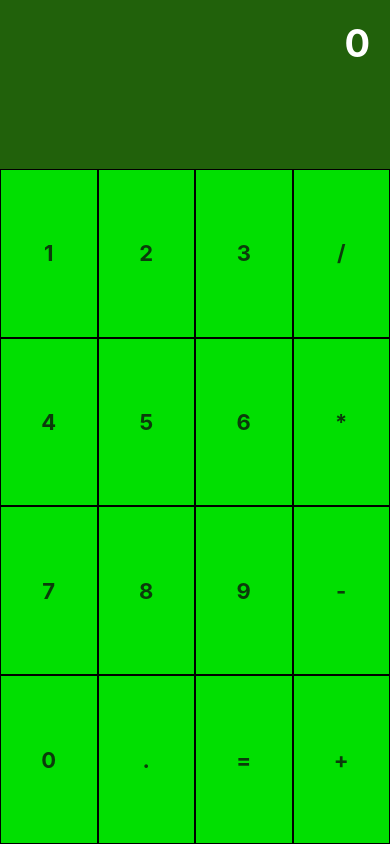
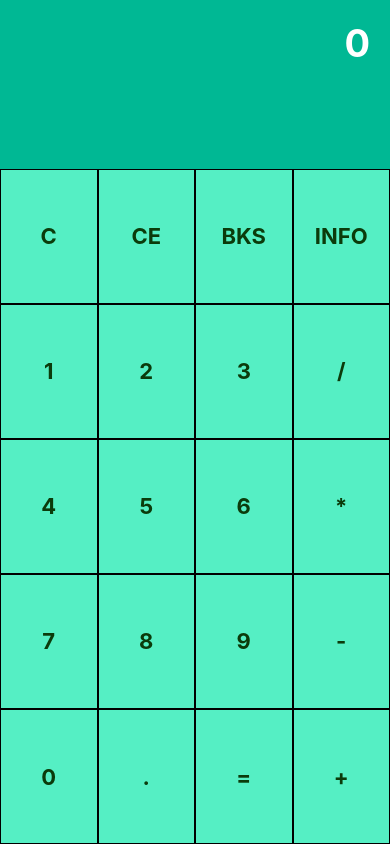
Before and after one commit to samuelfsilva/calculadora, a React Native app: screen / in a window 390 px wide. Built offline with nearby package versions, Linux system fonts and the light colour scheme.

Commit message:
Atualização.

```diff
--- a/src/App.js
+++ b/src/App.js
@@ -10,6 +10,7 @@ import Style from './components/Style';
 import Botao from './components/Botao';
 
 const inputButtons = [
+  ['C','CE','BKS','INFO'],
   [1, 2, 3, '/'],
   [4, 5, 6, '*'],
   [7, 8, 9, '-'],
@@ -75,10 +76,10 @@ export default class App extends Component {
   }
 
   _handleNumberInput(num) {
-    let inputValue2 = (this.state.inputValue * 10) + num;
+    let inputValue = (this.state.inputValue * 10) + num;
 
     this.setState({
-      inputValue: inputValue2
+      inputValue: inputValue
     });
   }
 
@@ -107,6 +108,15 @@ export default class App extends Component {
               selectedSymbol: null
           });
           break;
+        case 'INFO':
+          alert('Desenvolvido por Samuel Ferreira.')
+          break;
+        case 'BKS':
+          let inputValue2 = Math.round(this.state.inputValue/10);
+          this.setState({
+            inputValue: inputValue2
+          });
+          break;
     }
   }
 
--- a/src/components/Botao.js
+++ b/src/components/Botao.js
@@ -12,7 +12,7 @@ export default class Botao extends Component {
     render() {
         return (
             <TouchableHighlight style={[Style.styleBotao, this.props.highlight ? Style.inputButtonHighlighted : null]}
-                                underlayColor="#193441"
+                                underlayColor="#2ecc71"
                                 onPress={this.props.onPress}>
                 <Text style={Style.styleBotaoTexto}>{this.props.value}</Text>
             </TouchableHighlight>
--- a/src/components/Style.js
+++ b/src/components/Style.js
@@ -8,13 +8,13 @@ var Style = StyleSheet.create({
       },
       entrada: {
         flex: 2,
-        backgroundColor: '#21610B',
+        backgroundColor: '#00b894',
         justifyContent: 'center',
 
       },
       teclado: {
         flex: 8,
-        backgroundColor:'#01DF01',
+        backgroundColor:'#55efc4',
       },
       styleBotao: {
         flex: 1,
@@ -42,7 +42,7 @@ var Style = StyleSheet.create({
         padding: 20,
     },
     inputButtonHighlighted: {
-      backgroundColor: '#193441'
+      backgroundColor: '#27ae60'
     },
 });
 
```
